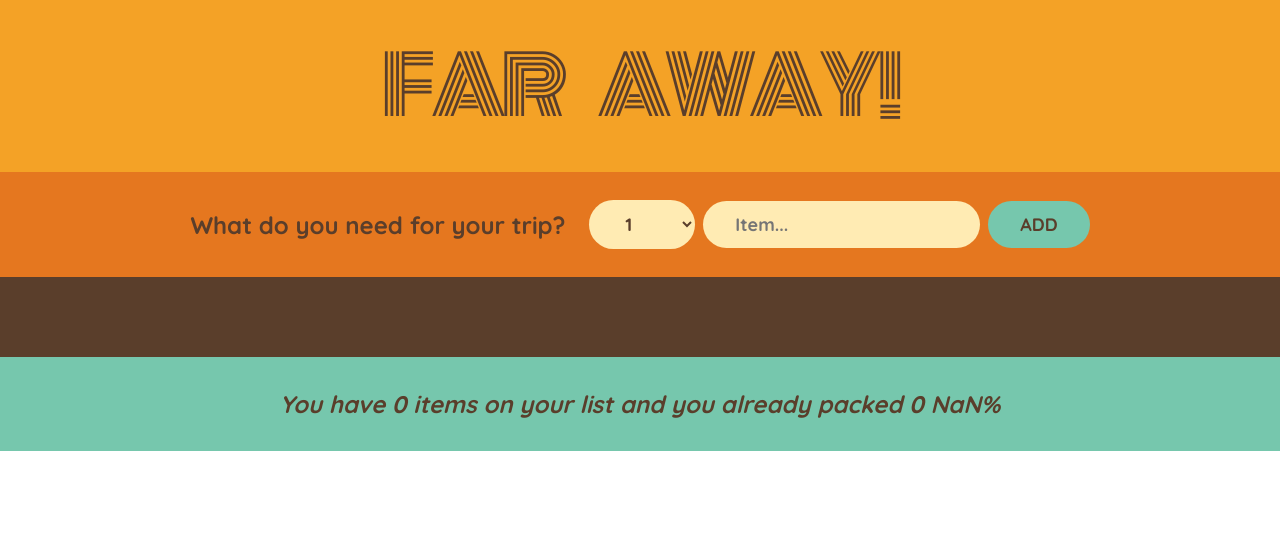
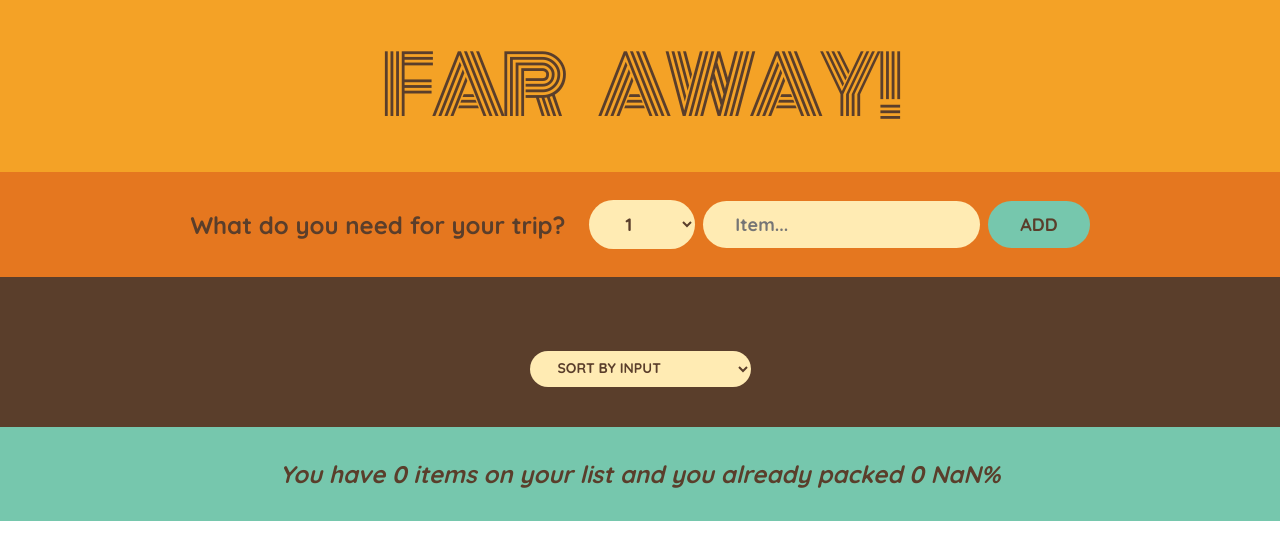
Before and after one commit to denscholar/travel_list_react, a React (Create React App) app: page / in a window 1280 px wide. Shown: the top 560 px of the page. Built offline with nearby package versions, Linux system fonts and the light colour scheme.

Commit message:
add new component

```diff
--- a/src/components/ParkingList.js
+++ b/src/components/ParkingList.js
@@ -1,4 +1,4 @@
-import React from "react";
+import React, { useState } from "react";
 import Item from "./Item";
 
 const initialItems = [
@@ -8,14 +8,30 @@
   { id: 4, description: "shoes", quantity: 8, packed: true },
 ];
 
-const ParkingList = ({items, onDeleteItem, onToggle}) => {
+const ParkingList = ({ items, onDeleteItem, onToggle }) => {
+  const [sortBy, setSortBy] = useState('input')
+
+  let sortedItems;
+
+  if (sortBy === "input") {
+    sortedItems = items;
+  }
   return (
     <div className="list">
       <ul>
-        {items.map((item) => (
+        {sortedItems.map((item) => (
           <Item key={item.id} itemObj={item} onDeleteItem={onDeleteItem} onToggle={onToggle} />
         ))}
       </ul>
+
+      <div className="actions">
+        <select value={sortBy} onChange={(e) => setSortBy(e.target.value)}>
+          <option value="input">Sort by input</option>
+          <option value="description">Sort by description</option>
+          <option value="parked">Sort by parked</option>
+        </select>
+      </div>
+
     </div>
   );
 };
```
